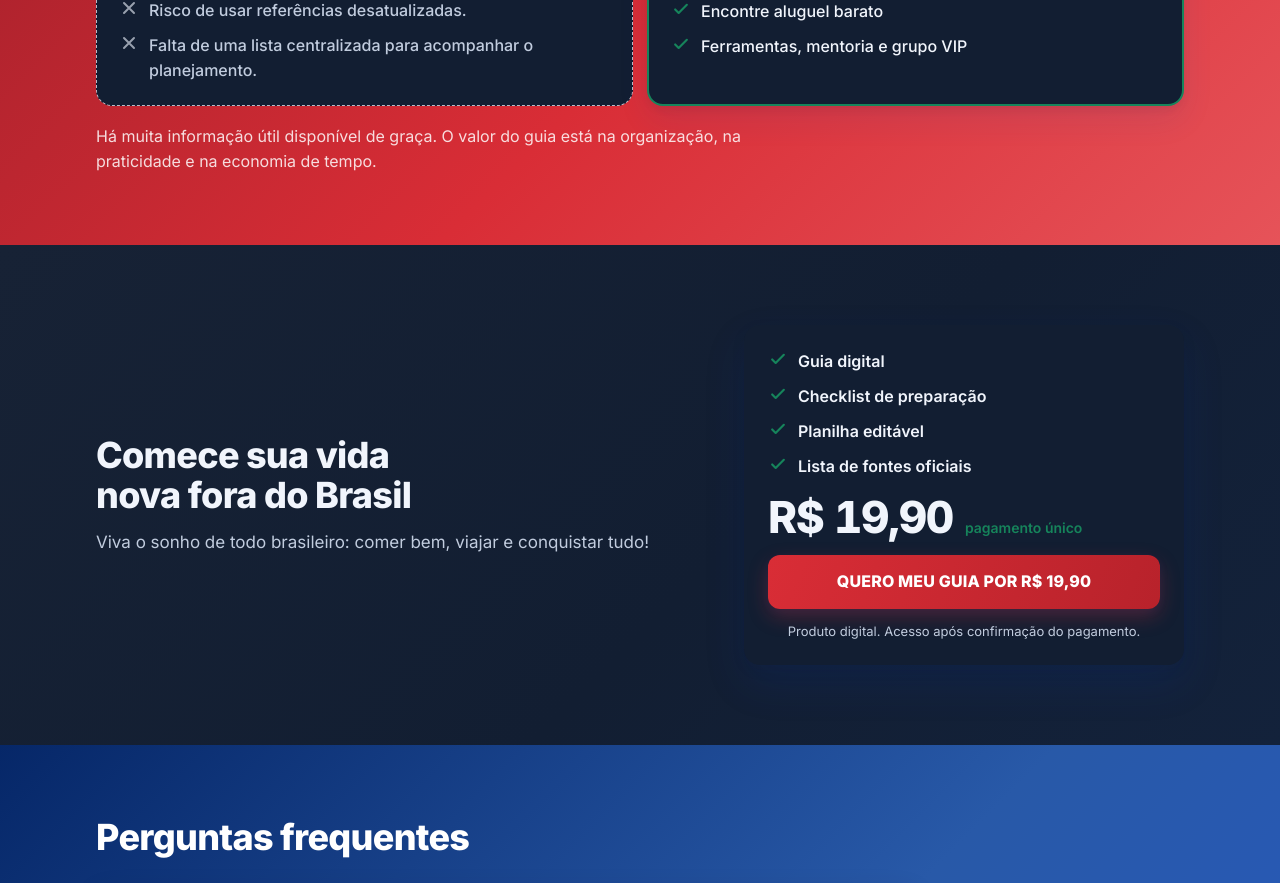
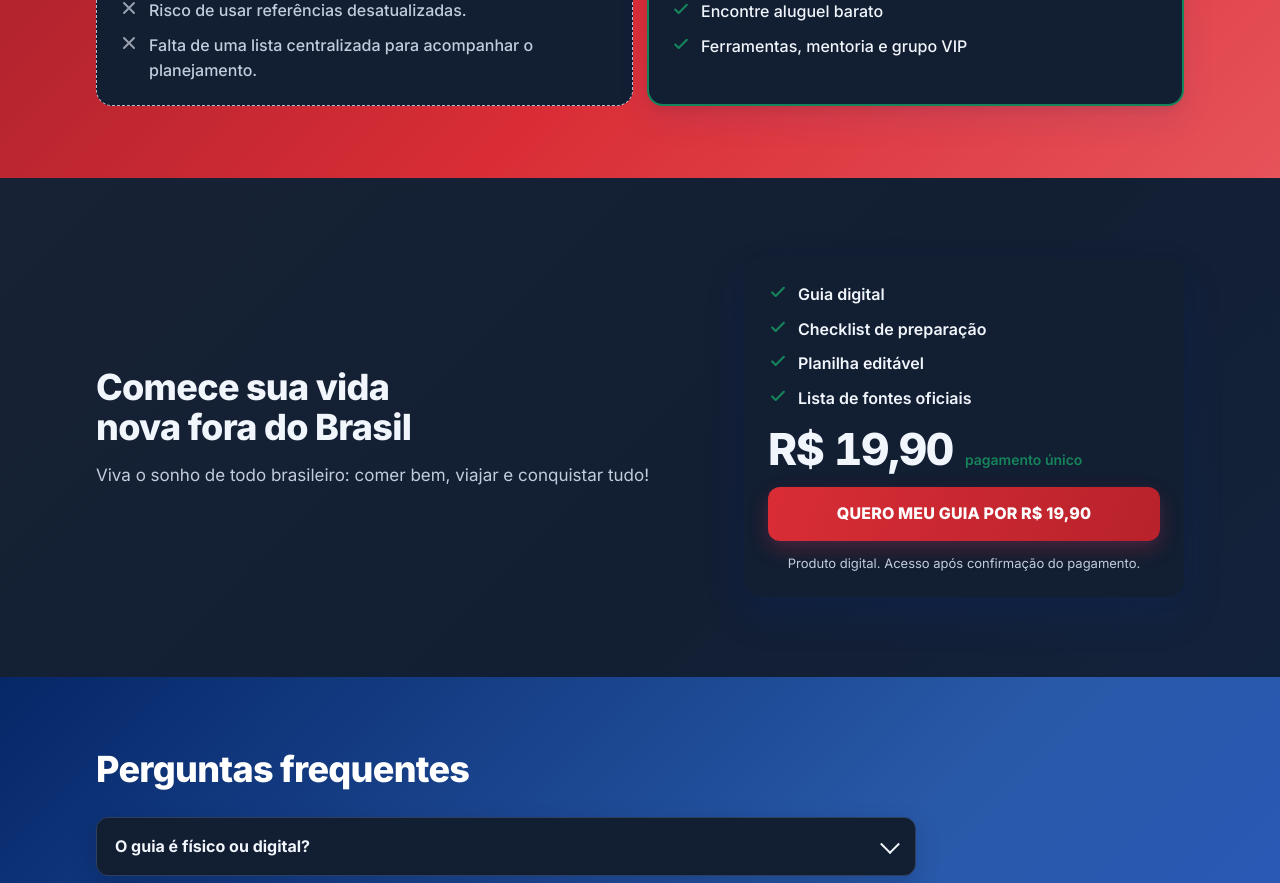
Before and after one commit to eduardoftn1/DSL, a React (Vite) app: page / in a window 1280 px wide. Shown: the part 5400-6283 px from the top of the page. Built offline with nearby package versions, Linux system fonts and the light colour scheme.

Commit message:
exclua: Há muita informação útil disponível de graça. O valor do gui...
Gerado pelo Zenly.

```diff
--- a/src/sections/Plan.jsx
+++ b/src/sections/Plan.jsx
@@ -110,10 +110,7 @@ export function Compare() {
             </ul>
           </div>
         </div>
-        <p className="cmp-foot">
-          Há muita informação útil disponível de graça. O valor do guia está na organização, na praticidade e na economia de
-          tempo.
-        </p>
+
       </div>
     </section>
   );
```
